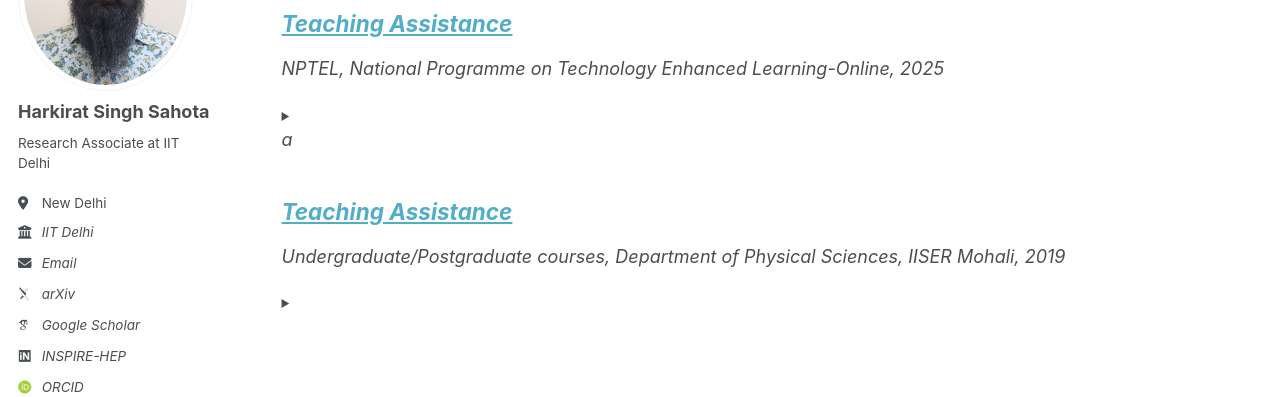
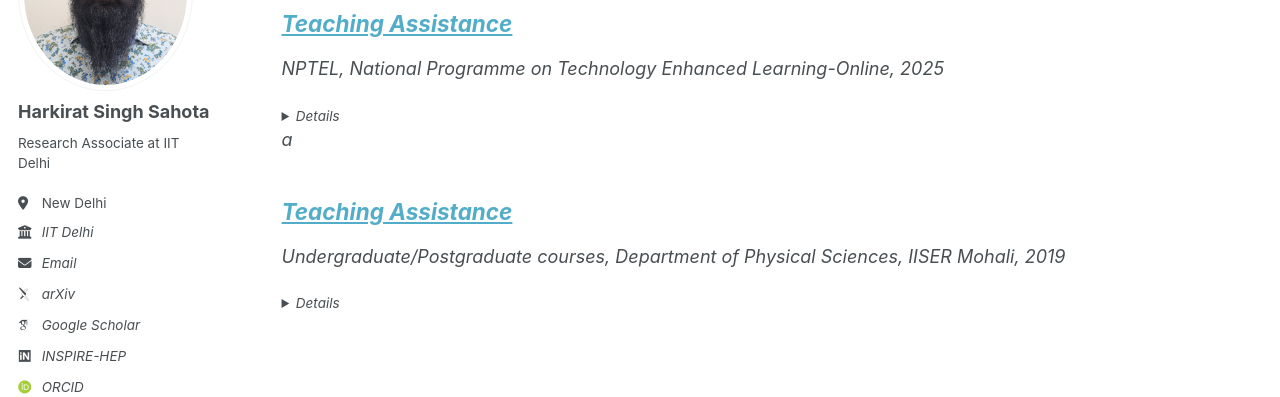
Before and after one commit to harkiratss/harkiratss.github.io, a Jekyll site: the page built from _pages/teaching.html, in a window 1280 px wide. Shown: the part 203-600 px from the top of the page. Built offline with Jekyll 4.4.1, drawn with Linux system fonts in a browser that asks for light colours; some web fonts are replaced.

Commit message:
Update archive-single.html

```diff
--- a/_includes/archive-single.html
+++ b/_includes/archive-single.html
@@ -52,7 +52,7 @@ a{% include base_path %}
 
     {% if post.excerpt and site.read_more != 'enabled' %}
   <details class="archive__item-excerpt">
-    <summary><strong></strong></summary>
+<!--     <summary><strong>Summary</strong></summary> -->
     <div itemprop="description">
       {{ post.excerpt | markdownify }}
     </div>
@@ -60,7 +60,7 @@ a{% include base_path %}
 
     {% elsif post.excerpt and site.read_more == 'enabled' %}
       <details class="archive__item-excerpt">
-        <summary><strong></strong></summary>
+<!--         <summary><strong>Summary</strong></summary> -->
         <div itemprop="description">
           {{ post.excerpt | markdownify | remove: '<p>' | remove: '</p>' }}
           <strong><a href="{{ base_path }}{{ post.url }}" rel="permalink"> Read more</a></strong>
```
